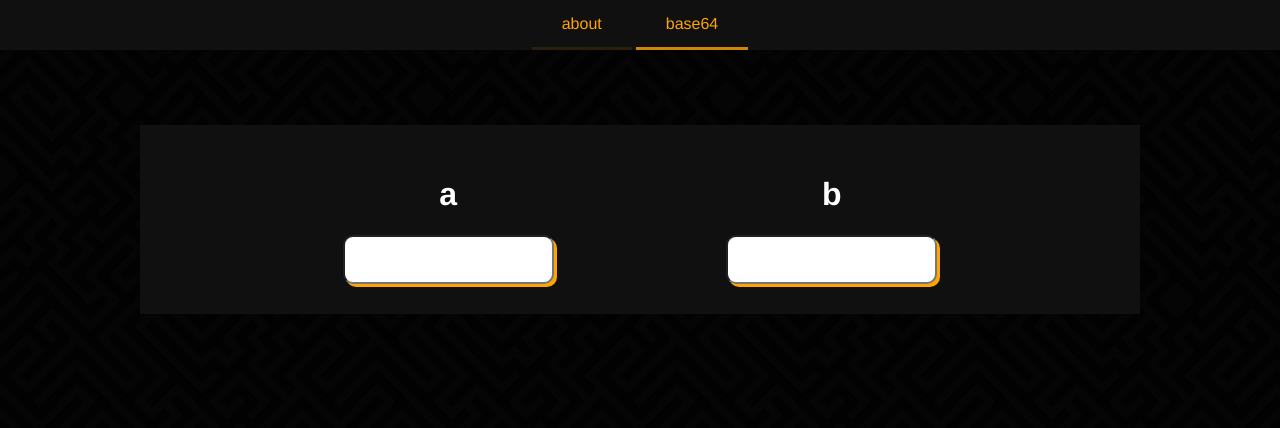
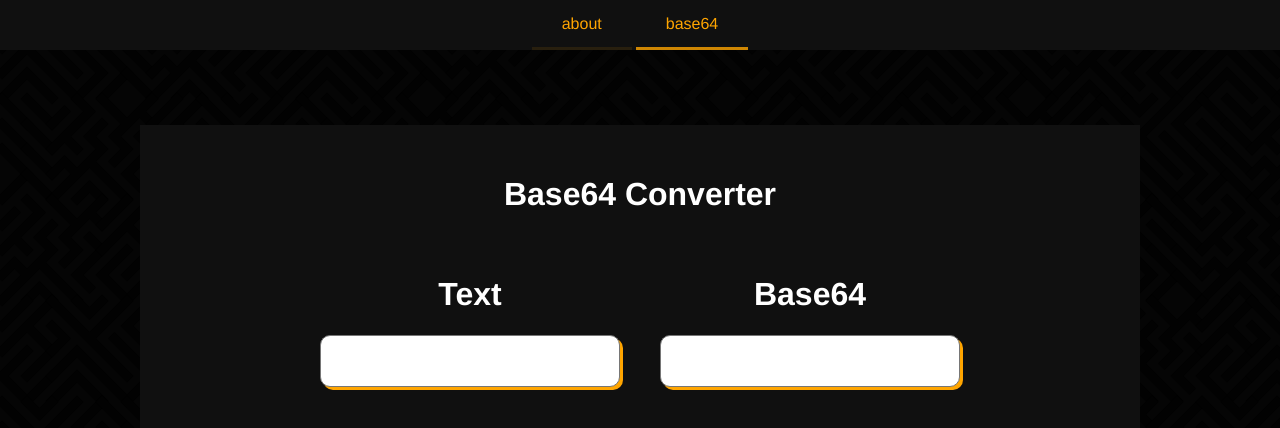
Before and after one commit to deanveloper/website-next, a Vue app: page /base64 in a window 1280 px wide. Shown: the top 428 px of the page. Built offline with nearby package versions, Linux system fonts and the light colour scheme.

Commit message:
here is base64 converter

```diff
--- a/src/components/NavbarElem.vue
+++ b/src/components/NavbarElem.vue
@@ -38,7 +38,7 @@ export default class NavbarElem extends Vue {
 	border-bottom: 3px solid rgba(255, 165, 0, 0.1);
 	&:hover, &:focus {
 		outline: 0;
-		border-bottom: 3px solid rgba(255, 165, 0, 0.2);
+		border-bottom: 3px solid rgba(255, 165, 0, 0.4);
 	}
 	&.navbar-item-exact {
 		border-bottom: 3px solid rgba(255, 165, 0, 0.8);
--- a/src/components/TextBox.vue
+++ b/src/components/TextBox.vue
@@ -1,7 +1,7 @@
 <template>
 	<div class="text-box-container">
 		<div><slot></slot></div>
-		<input :class="[inputClass, `text-box-input`]" v-model="inputVal">
+		<textarea :class="[inputClass, `text-box-input`]" v-model="inputVal" />
 	</div>
 </template>
 
@@ -20,11 +20,11 @@ export default class TextBox extends Vue {
 	@Prop({default: ""})
 	inputClass!: string;
 
-	get inputVal() {
+	get inputVal(): string {
 		return this.value;
 	}
 
-	set inputVal(newVal) {
+	set inputVal(newVal: string) {
 		this.$emit('input', newVal);
 	}
 }
@@ -38,12 +38,17 @@ export default class TextBox extends Vue {
 }
 
 .text-box-input {
+	box-sizing: border-box;
+
 	box-shadow: 3px 3px rgba(255, 165, 0, 1);
 	outline: 0;
 
 	background-color: white;
-	padding: 15px;
+	padding: 10px;
 
 	border-radius: 10px;
+    resize: none;
+
+	width: 100%;
 }
 </style>
--- a/src/views/Base64.vue
+++ b/src/views/Base64.vue
@@ -1,12 +1,15 @@
 <template>
 	<div class="page-base64">
+		<h1>Base64 Converter</h1>
 		<div class="boxes">
-			<TextBox><h1>a</h1></TextBox>
-			<TextBox><h1>b</h1></TextBox>
+			<TextBox v-model="text" class="box">
+				<h1>Text</h1>
+			</TextBox>
+			<TextBox v-model="base64" class="box">
+				<h1>Base64</h1>
+			</TextBox>
 		</div>
-		<div class="encoding">
-
-		</div>
+		<div class="error">{{errorStr}}</div>
 	</div>
 </template>
 
@@ -15,17 +18,84 @@ import { Vue, Component } from "vue-property-decorator";
 import TextBox from "../components/TextBox.vue";
 
 @Component({
-	components: { TextBox }
+	components: { TextBox },
 })
-export default class Base64 extends Vue {}
+export default class Base64 extends Vue {
+	public error: string = "";
+	public base64: string = "";
+
+	get errorStr(): string {
+		// the random code point is disappointed emoji
+		const disappoint = String.fromCodePoint(0x1f61e);
+		return this.error ? `${disappoint} ${this.error} ${disappoint}` : "";
+	}
+
+	get text() {
+		let bin: string;
+		try {
+			bin = atob(this.base64);
+		} catch (err) {
+			this.error = "invalid base64";
+			return "";
+		}
+
+		let text: string;
+		try {
+			text = this.bytesToUTF16(bin);
+		} catch (err) {
+			this.error = err.message;
+			return "";
+		}
+		this.error = "";
+		return text;
+	}
+
+	set text(val) {
+		try {
+			this.base64 = btoa(this.utf16toBytes(val));
+		} catch (err) {
+			this.error = err.message;
+			this.base64 = "";
+			return;
+		}
+		this.error = "";
+	}
+
+	// converts UTF16 to bytes.
+	utf16toBytes(str: string): string {
+		const codeUnits = new Uint16Array(str.length);
+		for (let i = 0; i < codeUnits.length; i++) {
+			codeUnits[i] = str.charCodeAt(i);
+		}
+		return String.fromCharCode(...new Uint8Array(codeUnits.buffer));
+	}
+
+	// converts bytes to UTF16.
+	bytesToUTF16(str: string): string {
+		const bytes = new Uint8Array(str.length);
+		for (let i = 0; i < bytes.length; i++) {
+			bytes[i] = str.charCodeAt(i);
+		}
+		return String.fromCharCode(...new Uint16Array(bytes.buffer));
+	}
+}
 </script>
 
 <style scoped lang="scss">
-.page-base64 {
 
-}
 .boxes {
 	display: flex;
-	justify-content: space-evenly;
+	justify-content: center;
+	flex-wrap: wrap;
+}
+
+.box {
+	width: 300px;
+	margin: 20px;
+}
+
+.error {
+	color: red;
+	margin-bottom: 50px;
 }
 </style>
--- a/tsconfig.json
+++ b/tsconfig.json
@@ -9,6 +9,7 @@
     "experimentalDecorators": true,
     "esModuleInterop": true,
     "allowSyntheticDefaultImports": true,
+    "downlevelIteration": true,
     "sourceMap": true,
     "baseUrl": ".",
     "types": [
```
